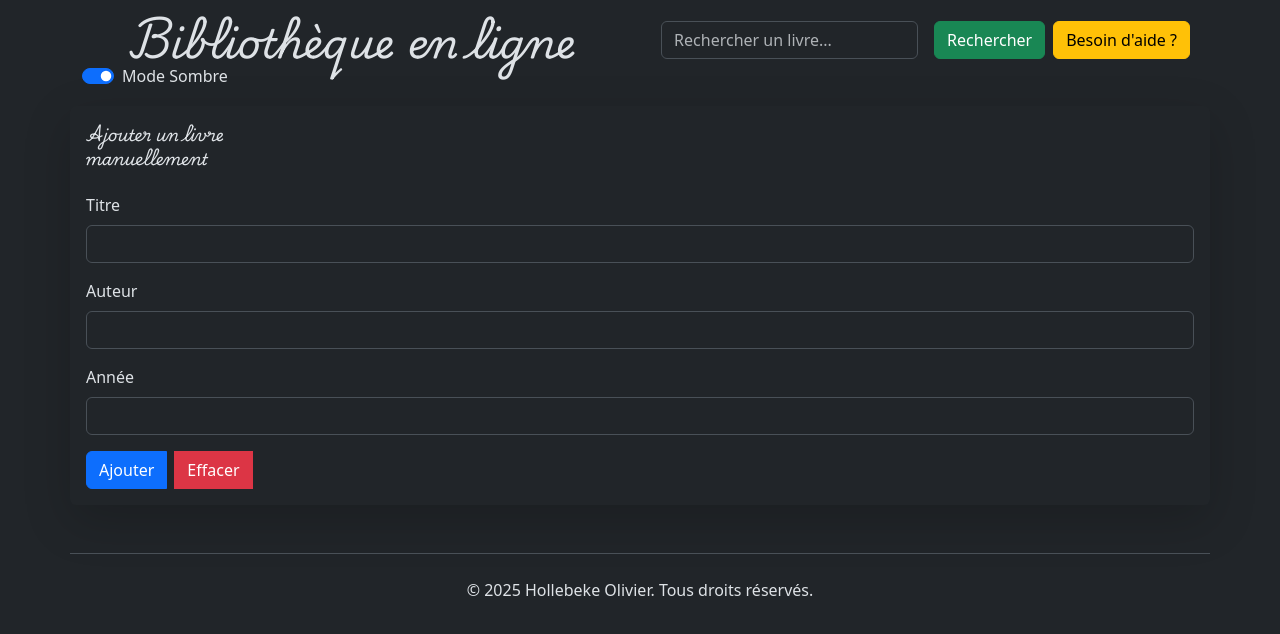
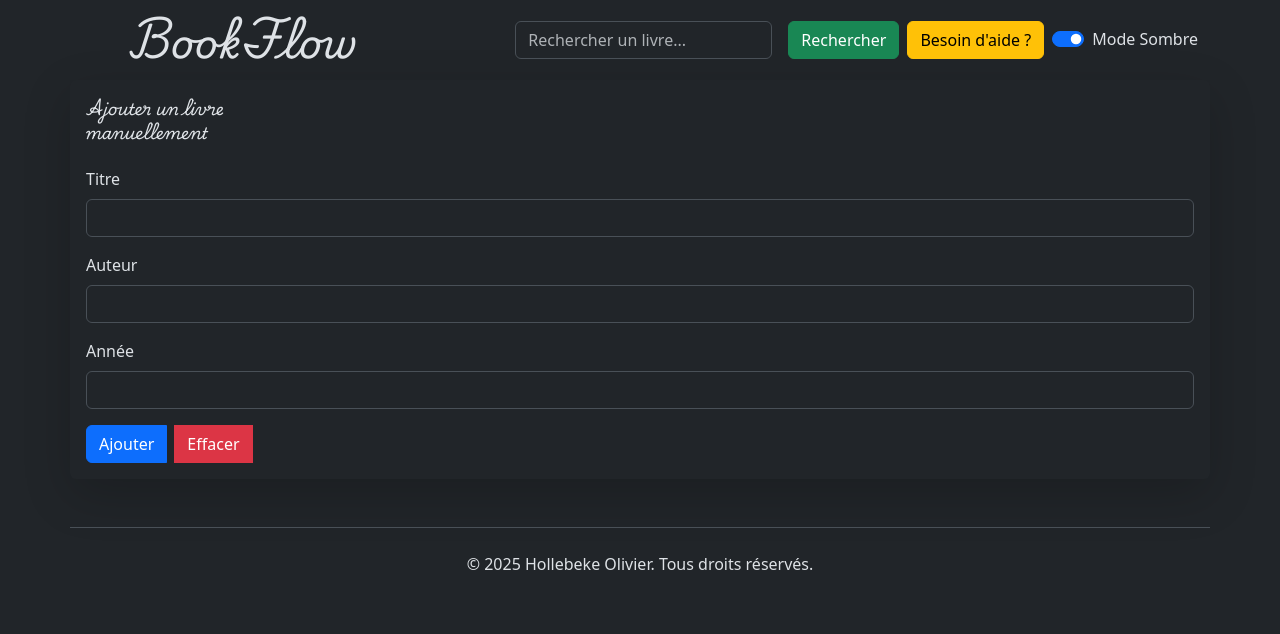
Before and after one commit to LennonOliver/projet_web_OlivierHollebeke, a website: page index.html in a window 1280 px wide. Drawn offline with Linux system fonts and the light colour scheme.

Commit message:
Changement de nom

```diff
--- a/index.html
+++ b/index.html
@@ -4,7 +4,7 @@
     <meta charset="UTF-8" />
     <meta name="viewport" content="width=device-width, initial-scale=1.0" />
     <title>
-      Bibliothèque en ligne (Projet de Développement Web de Olivier Hollebeke
+      Bibliothèque en ligne (Projet de Développement Web de Olivier Hollebeke)
     </title>
     <!-- <link
       rel="stylesheet"
@@ -65,7 +65,7 @@
             class="nav col-12 col-lg-auto me-lg-auto mb-2 justify-content-center mb-md-0"
             id="titreBiblio"
           >
-            Bibliothèque en ligne
+            BookFlow
           </h1>
 
           <form class="col-12 col-lg-auto mb-3 mb-lg-0 me-lg-3" role="search">
```
